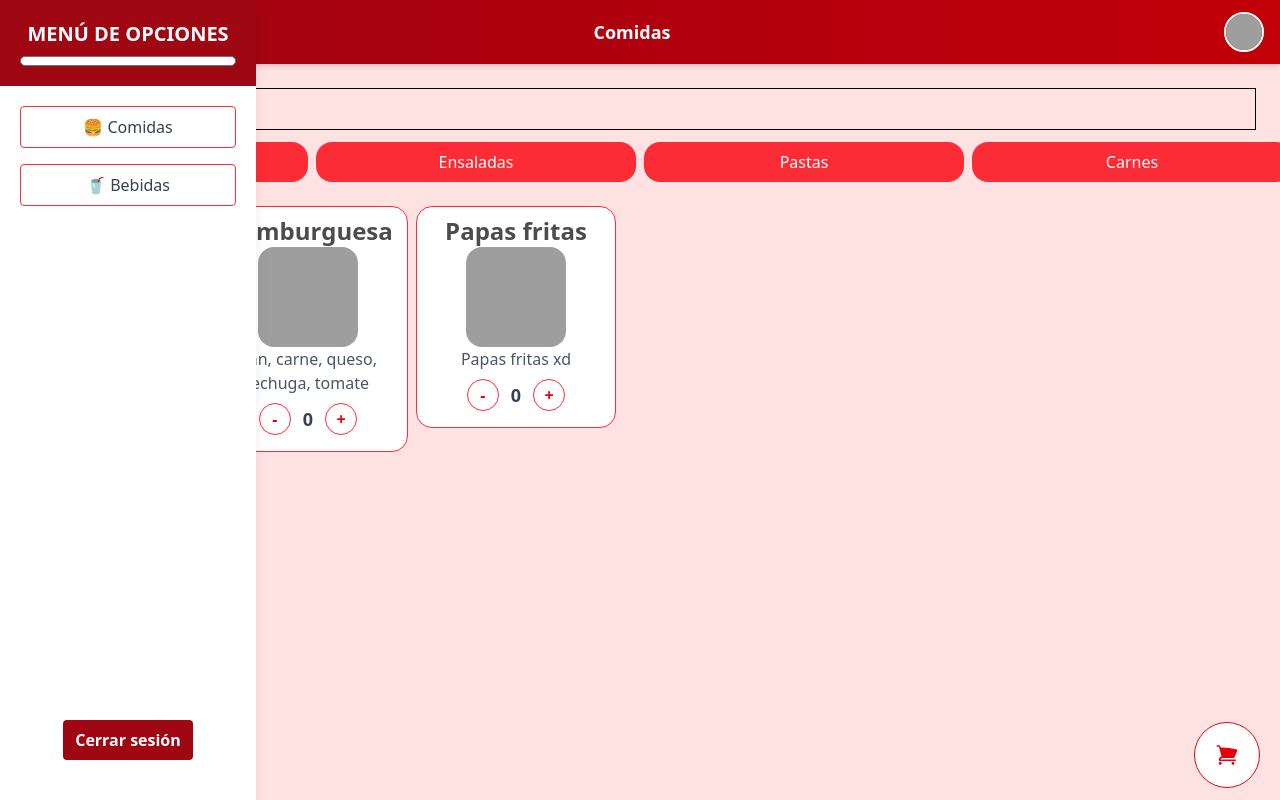
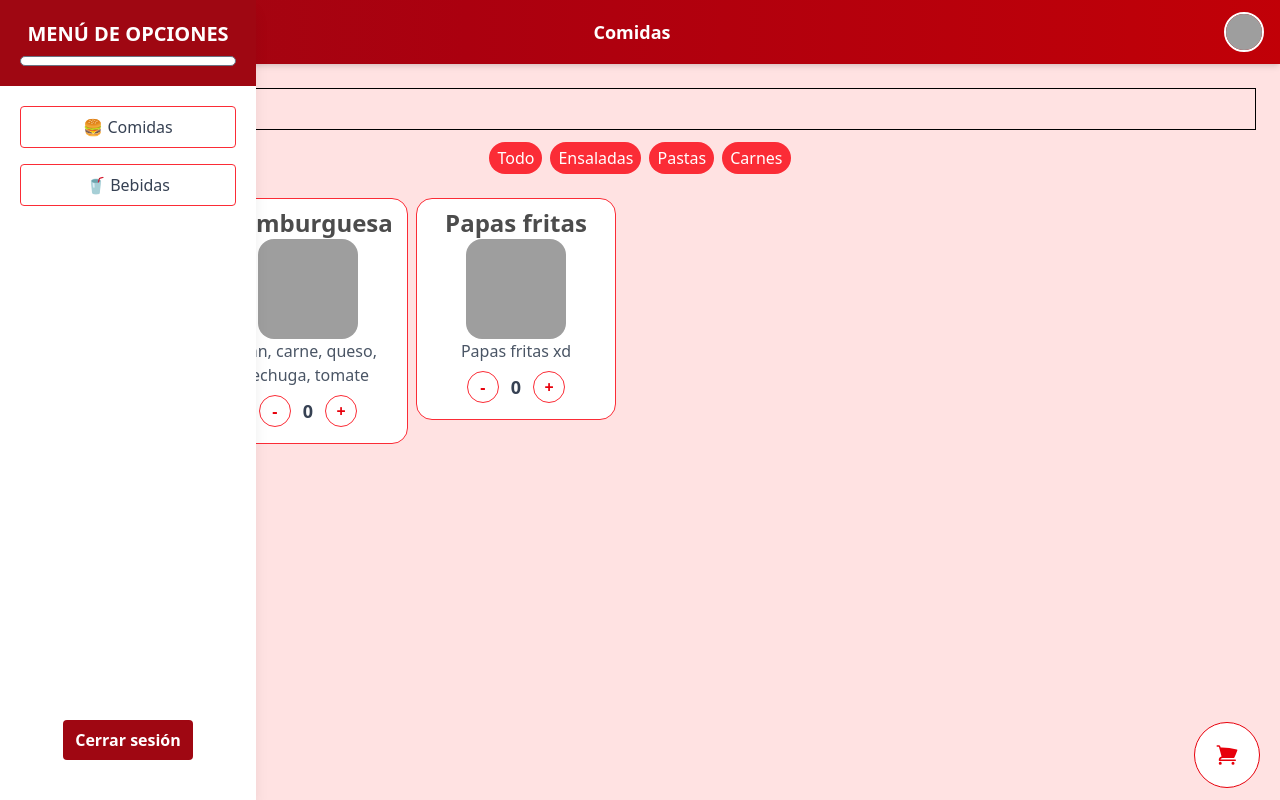
Before and after one commit to Osvaldx/Koda-App-2025, an Angular app: page /menu/foods in a window 1280 px wide. Built offline with nearby package versions, Linux system fonts and the light colour scheme; grey boxes are pictures that could not be loaded.

Commit message:
[+] se arreglaron los custom-buttons

```diff
--- a/src/app/components/custom-button/custom-button.ts
+++ b/src/app/components/custom-button/custom-button.ts
@@ -14,17 +14,17 @@ export class CustomButton {
   @Input() label: string = '';
   @Input() type: buttonStyle = 'primary'
   @Input() disabled: boolean = false;
-
-
+  @Input() customStyle?: string = '';
 
   protected styleButton(){
+    const styles = (this.customStyle === '') ? 'w-80 p-2' : this.customStyle;
     switch(this.type){
       case 'primary':
-        return 'bg-red-500 text-white rounded-2xl w-80 p-2 cursor-pointer'
+        return `bg-red-500 text-white rounded-2xl ${styles} cursor-pointer`;
       case 'secondary':
-        return 'bg-white text-red-500 border border-red-500 rounded-2xl w-80 p-2 hover:bg-red-50 transition cursor-pointer';
+        return `bg-white text-red-500 border border-red-500 rounded-2xl ${styles} hover:bg-red-50 transition cursor-pointer`;
       case 'tertiary':
-        return 'bg-transparent text-red-500 rounded-2xl w-80 p-2 hover:bg-red-100 transition cursor-pointer';
+        return `bg-transparent text-red-500 rounded-2xl ${styles} hover:bg-red-100 transition cursor-pointer`;
     }
   }
 }
--- a/src/app/pages/menu/foods/foods.html
+++ b/src/app/pages/menu/foods/foods.html
@@ -47,10 +47,10 @@
     <section class="flex flex-col items-center p-6 gap-3">
         <input class="border border-black p-2 w-full px-5" type="text" placeholder="Buscar comida...">
         <div class="flex gap-2">
-            <app-custom-button type="primary" label="Todo"></app-custom-button>
-            <app-custom-button type="primary" label="Ensaladas"></app-custom-button>
-            <app-custom-button type="primary" label="Pastas"></app-custom-button>
-            <app-custom-button type="primary" label="Carnes"></app-custom-button>
+            <app-custom-button type="primary" label="Todo" customStyle="w-fit px-2 py-1"></app-custom-button>
+            <app-custom-button type="primary" label="Ensaladas" customStyle="w-fit px-2 py-1"></app-custom-button>
+            <app-custom-button type="primary" label="Pastas" customStyle="w-fit px-2 py-1"></app-custom-button>
+            <app-custom-button type="primary" label="Carnes" customStyle="w-fit px-2 py-1"></app-custom-button>
         </div>
     </section>
     <section class="flex gap-2 text-center flex-wrap">
```
